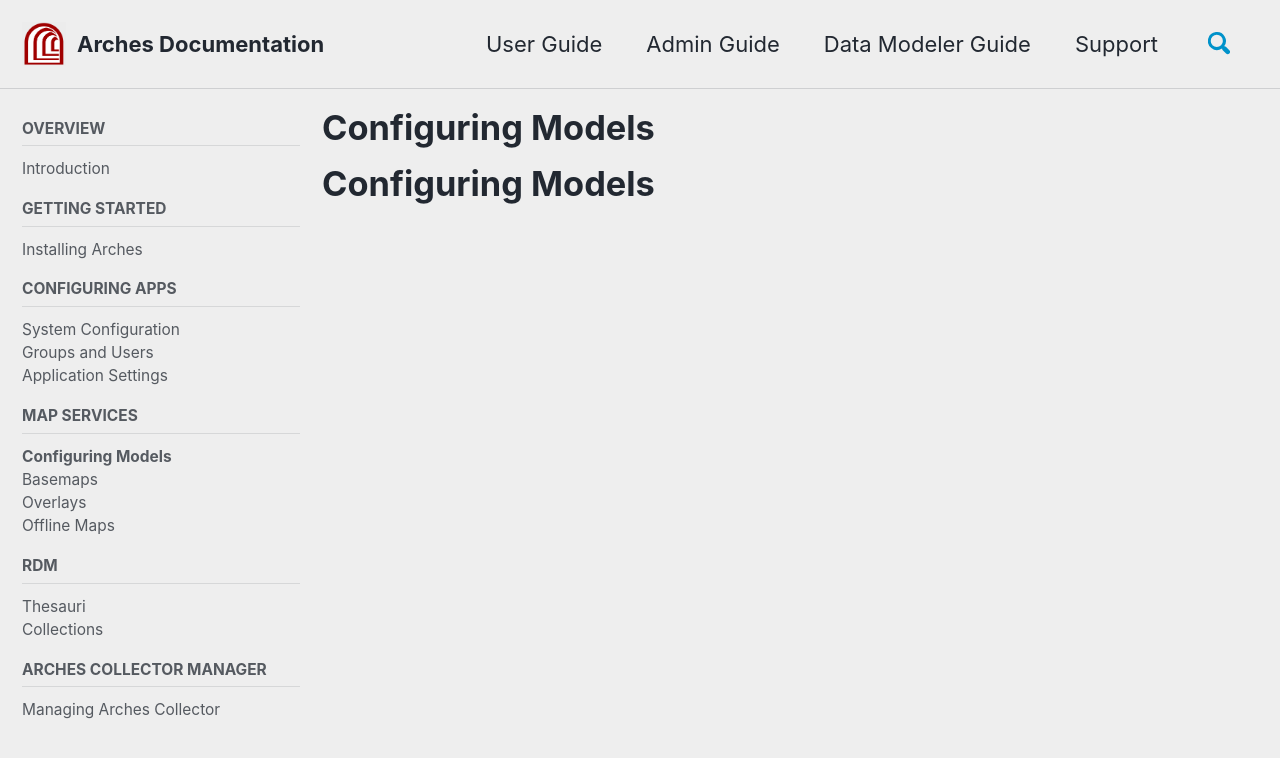
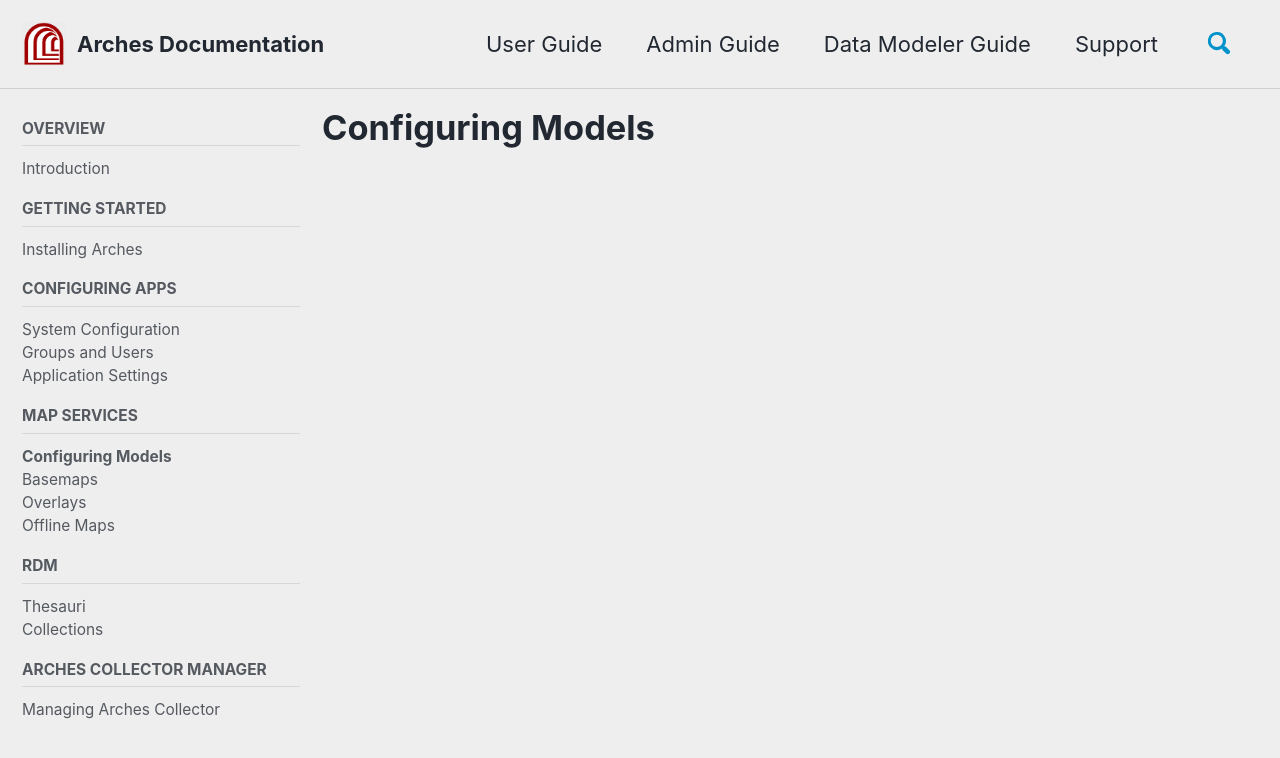
Before and after one commit to fargeo/archesguides, a Jekyll site: the page built from _pages/configuring-models.md, in a window 1280 px wide and 900 px high. Shown: the top 758 px of the window. Built offline with Jekyll 4.4.1, drawn with Linux system fonts in a browser that asks for light colours; cached includes are drawn as plain includes; nearby versions of some CDN libraries; our own code applies the rules of GitHub Pages for plain Markdown files.

Commit message:
Update configuring-models.md
title in front matter

```diff
--- a/_pages/configuring-models.md
+++ b/_pages/configuring-models.md
@@ -10,4 +11,3 @@
     values:
       author_profile: false
 ---
-# Configuring Models
```
Also changed, not shown: other parts of _pages/configuring-models.md (+1 -0 lines).
